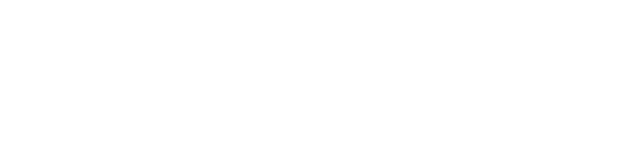
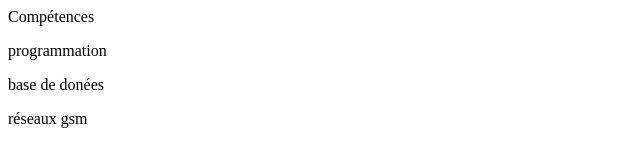
Before and after one commit to Djigla/git-mon-cv, a plain HTML site: page index.html in a window 1280 px wide. Shown: the whole page, without its empty margins (0-640 px from the left). Drawn offline with Linux system fonts and the light colour scheme.

Commit message:
mise en place de la section competences

```diff
--- a/index.html
+++ b/index.html
@@ -6,6 +6,9 @@
     <title>Document</title>
 </head>
 <body>
-
+    <div>Compétences</div>
+    <p>programmation</p>
+    <p>base de donées</p>
+    <p>réseaux gsm</p>
 </body>
 </html>
```
